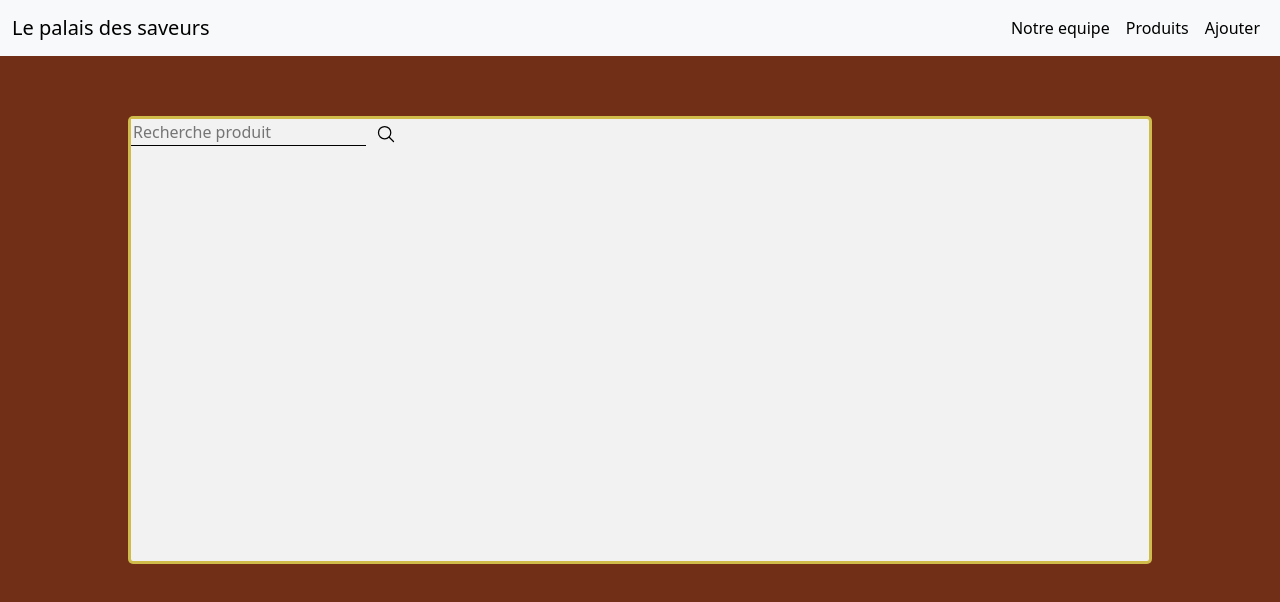
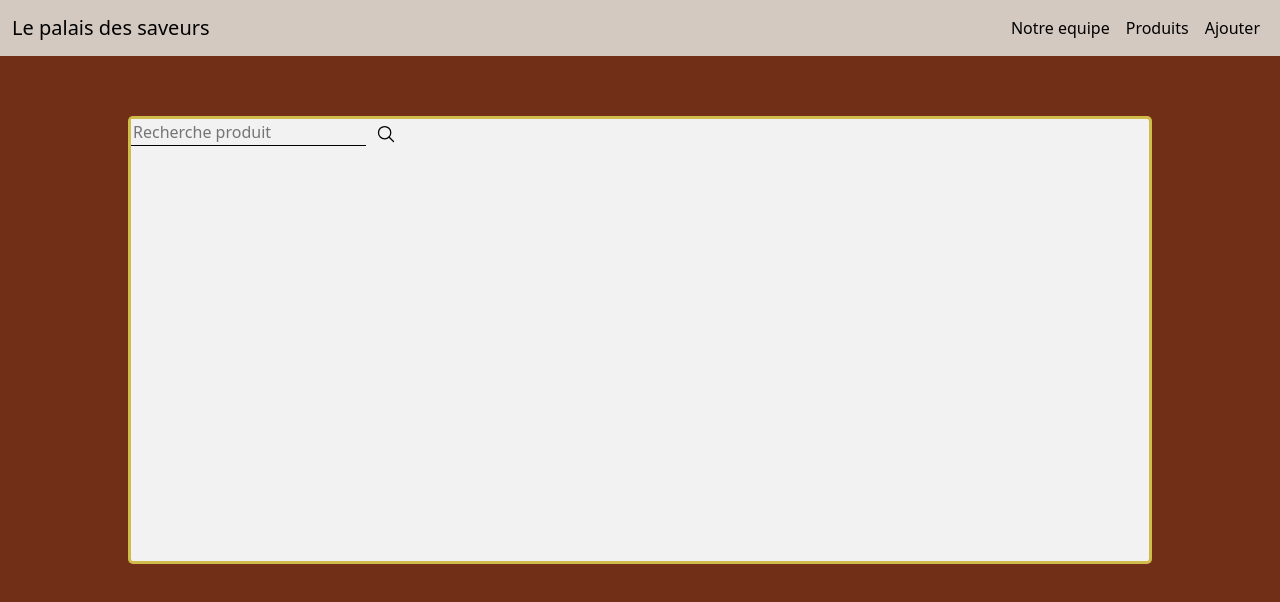
Before and after one commit to NolanCST/Le-palais-des-saveurs, a plain HTML site: page produits.html in a window 1280 px wide. Drawn offline with nearby package versions, Linux system fonts and the light colour scheme.

Commit message:
navbar color

```diff
--- a/produits.css
+++ b/produits.css
@@ -27,6 +27,10 @@ img {
   background-color: #f2f2f2;
 }
 
+#editNavBar {
+  background-color: rgba(231, 230, 226, 0.84) !important;
+}
+
 .navbar-expand-lg .navbar-collapse {
   display: flex !important;
   flex-basis: auto;
```
